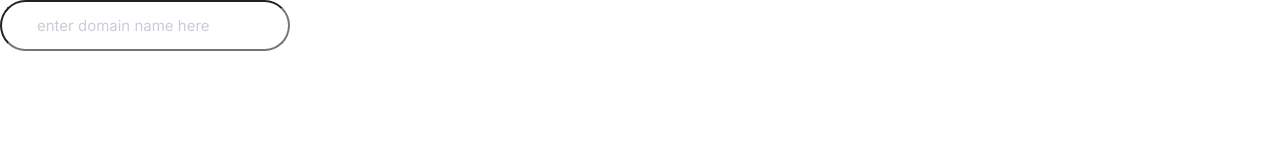
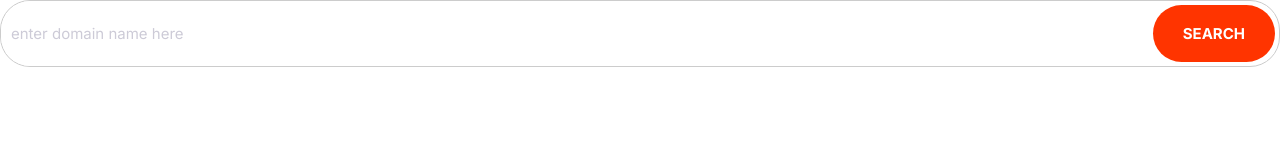
Before and after one commit to hosamhamdifl/htmlproject, a plain HTML site: page index.html in a window 1280 px wide. Drawn offline with Linux system fonts and the light colour scheme.

Commit message:
input group.

```diff
--- a/css/styles.css
+++ b/css/styles.css
@@ -4,6 +4,8 @@
     --color-accent:#ff3400;
     --color-headings:#1b0760;
     --color-body:#918ca4;
+    --color-border:#ccc;
+    --border-radius:30px;
 }
 *,*::after,*::before{
     box-sizing: border-box;
@@ -212,8 +214,8 @@ margin-right: 2rem;
 /* input */
 .input{
     padding: 1.5rem 3.5rem;
-    border: 1px soled #ccc;
-    border-radius: 30px;
+    border: 1px solid var(--color-border);
+    border-radius: var(--border-radius);
     outline: 0;
     color: var(--color-headings);
     font-size: 2rem;
@@ -221,6 +223,20 @@ margin-right: 2rem;
 ::placeholder{
     color: #cdcbd7;
 }
+.input-group{
+    border: 1px solid var(--color-border);
+    border-radius: var(--border-radius);
+    display: flex;
+
+}
+.input-group .input{
+    border:0;
+    flex-grow: 1;
+    padding: 1.5rem 1rem;
+}
+.input-group .btn{
+    margin:4px;
+}
 @media screen and (min-width:1024px){
     .input{
         font-size: 1.5rem;
--- a/index.html
+++ b/index.html
@@ -17,6 +17,9 @@
   <body>
     <!-- h${Heading $}*3 shortcut -->
     <!-- ul.list>li{Item $}*3 -->
-    <input type="text" class="input" placeholder="enter domain name here" />
+    <div class="input-group">
+      <input type="text" class="input" placeholder="enter domain name here" />
+      <button class="btn btn--accent">Search</button>
+    </div>
   </body>
 </html>
```
Also changed, not shown: components/inputgroup.html (added, +4 -0 lines).
